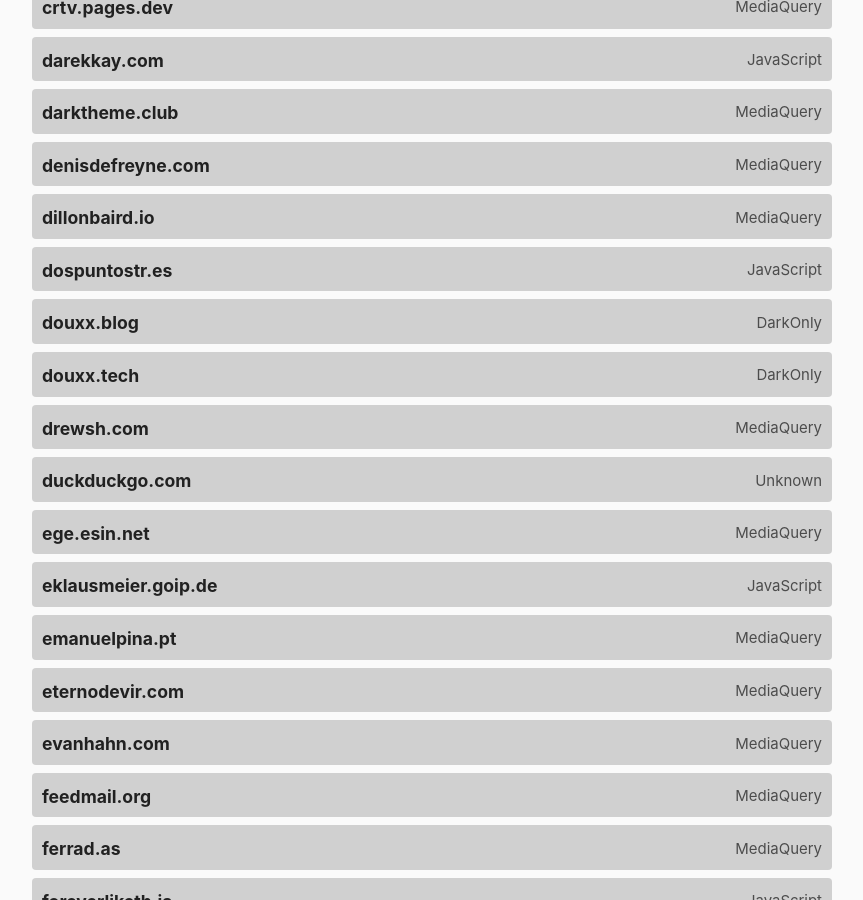
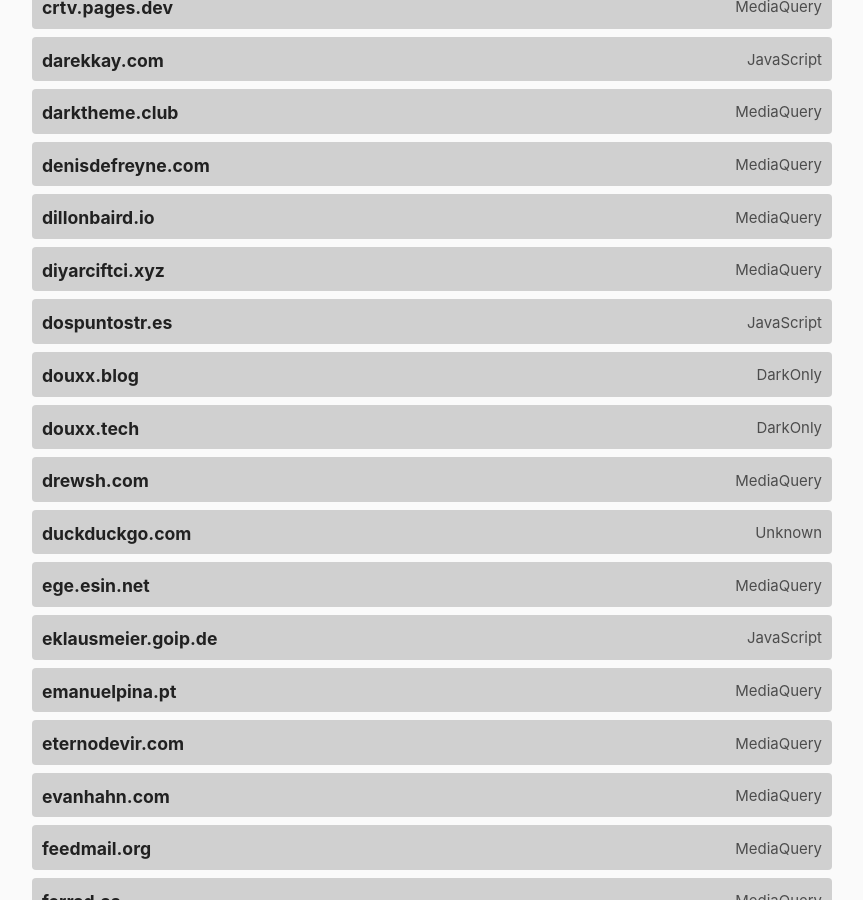
Before and after one commit to katherinek727/darktheme.club, a Jekyll site: the page built from index.md, in a window 1280 px wide and 900 px high, scrolled down 2690 px. Shown: the whole window, without its empty margins (208-1071 px from the left). Built offline with Jekyll 4.4.1, drawn with Linux system fonts in a browser that asks for light colours.

Commit message:
Update sites.yml

```diff
--- a/_data/sites.yml
+++ b/_data/sites.yml
@@ -212,6 +212,11 @@
   url: https://dillonbaird.io/
   method: mediaquery
   last_checked: 2023-10-12
+
+- domain: diyarciftci.xyz
+  url: http://diyarciftci.xyz/
+  method: mediaquery
+  last_checked: 2025-11-19
 
 - domain: dospuntostr.es
   url: http://dospuntostr.es/en/
```
